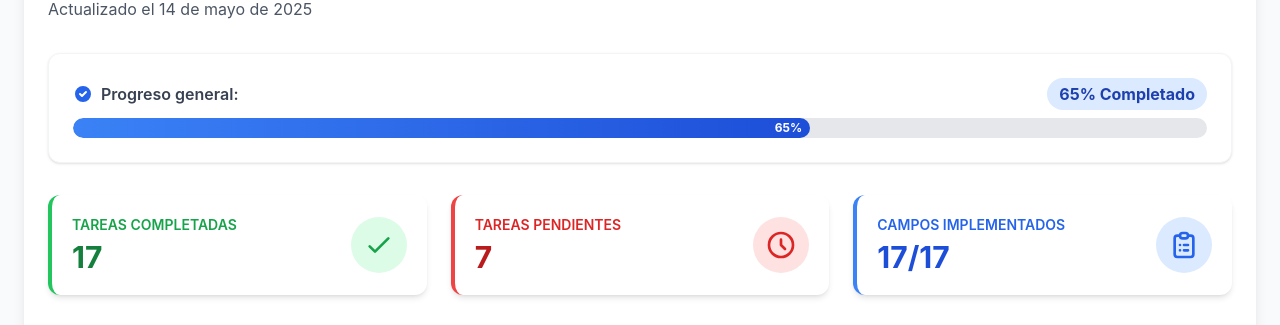
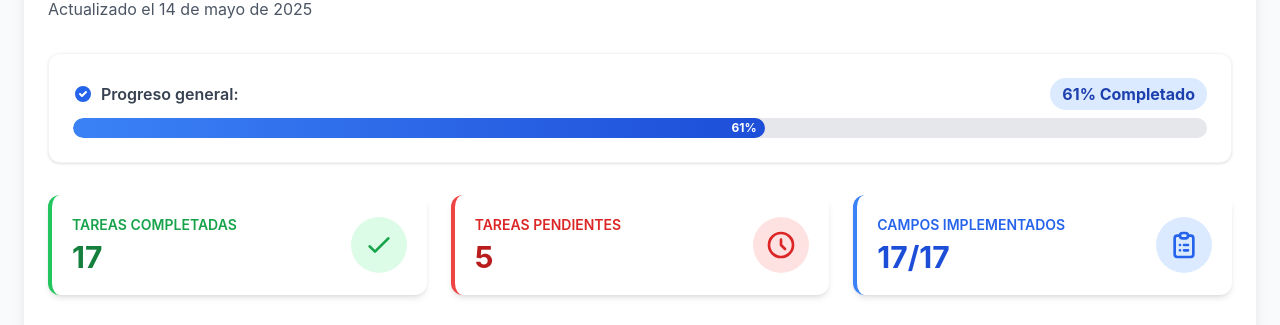
Before and after one commit to csoledd/progress, a React (Create React App) app: page / in a window 1280 px wide. Shown: the part 263-588 px from the top of the page. Built offline with nearby package versions, Linux system fonts and the light colour scheme.

Commit message:
Actualizado TaskTracker con nuevos avances y ajuste de estadísticas

```diff
--- a/src/components/TaskTracker.js
+++ b/src/components/TaskTracker.js
@@ -51,9 +51,9 @@ const ProjectTracker = () => {
   // Stats corregidos (para ajustar el conteo)
    const stats = {
     completedTasks: 17,
-    totalTasks: 26, // Total de 17 + 9 = 26
-    pendingTasks: 7,
-    completionPercentage: Math.round((17 / 26) * 100)
+    totalTasks: 28, // Total de 17 + 9 = 26
+    pendingTasks: 5,
+    completionPercentage: Math.round((17 / 28) * 100)
   };
 
   // Avances recientes
```
